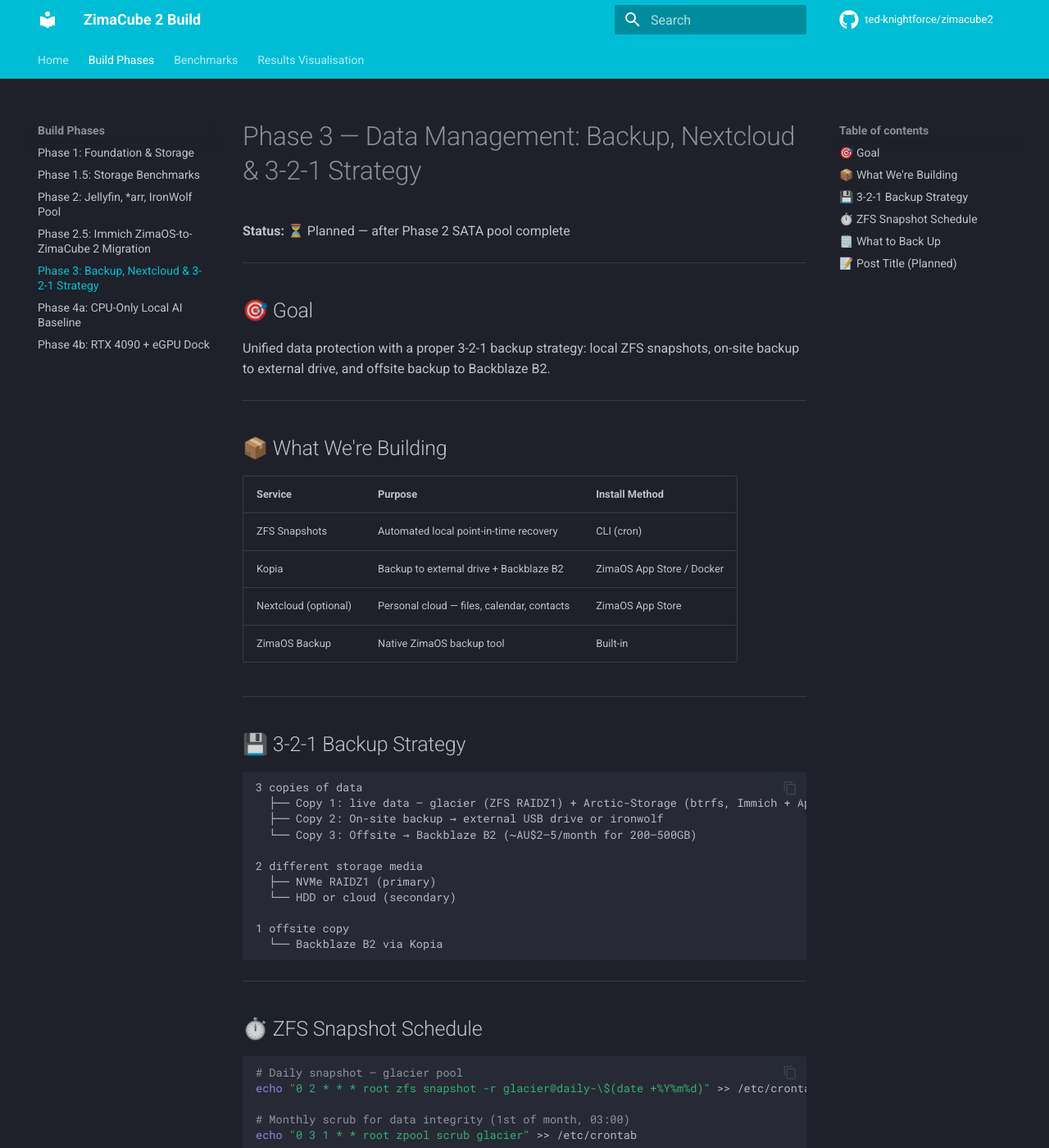
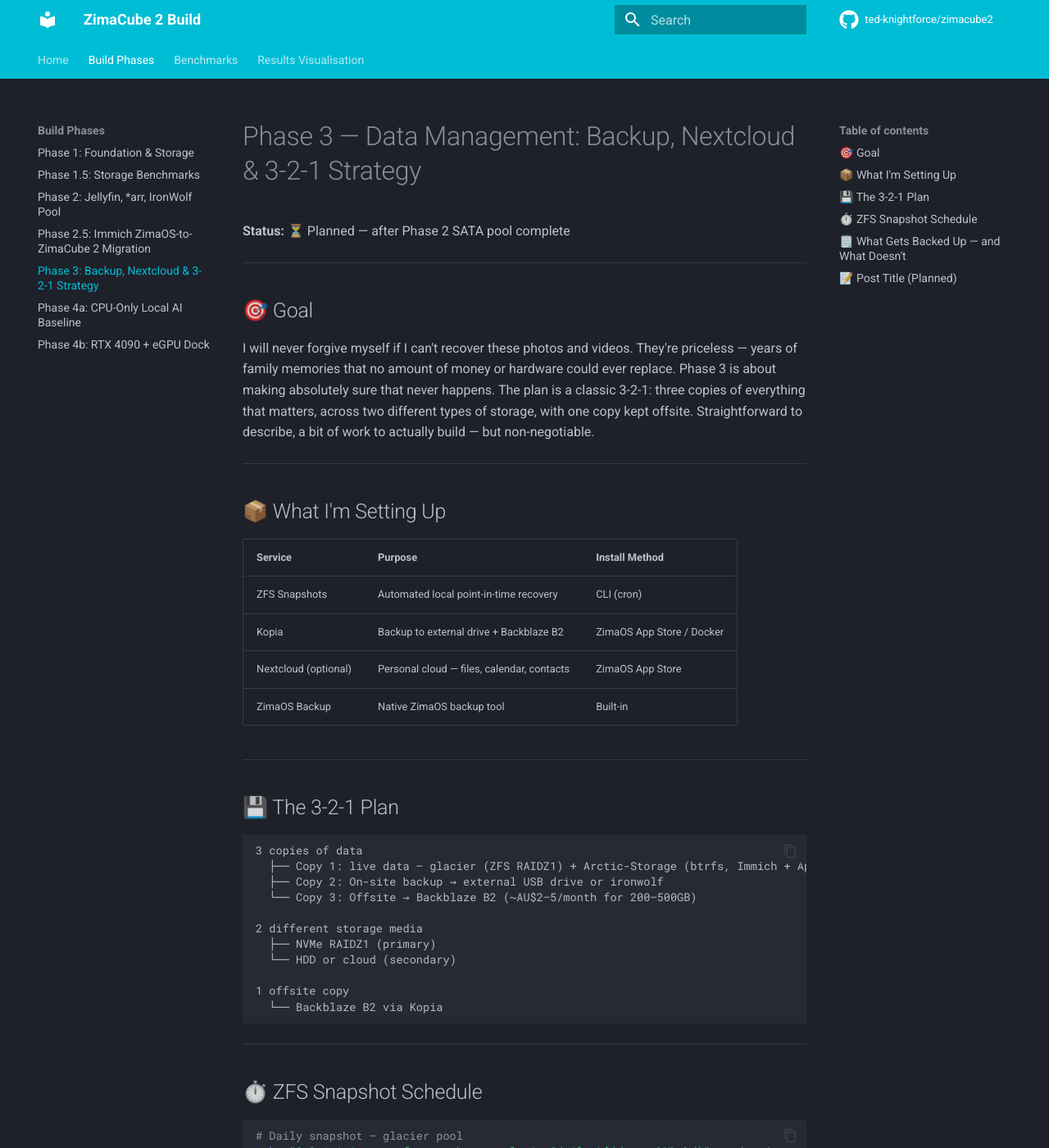
Before and after one commit to ted-knightforce/zimacube2, an MkDocs documentation site: the page built from docs/phases/03-data.md, in a window 1280 px wide and 1400 px high. Shown: the whole window at 82% size. Built offline with MkDocs 1.6.1 and Material for MkDocs 9.7.7, drawn with Linux system fonts in a browser that asks for light colours; comment, search, counter and statistics services are not loaded; some of the changed text lies outside the part shown.

Commit message:
Humanise Phase 3 tone: personal goal, section headers, backup rationale

````diff
--- a/docs/phases/03-data.md
+++ b/docs/phases/03-data.md
@@ -6,11 +6,11 @@
 
 ## 🎯 Goal
 
-Unified data protection with a proper 3-2-1 backup strategy: local ZFS snapshots, on-site backup to external drive, and offsite backup to Backblaze B2.
+I will never forgive myself if I can't recover these photos and videos. They're priceless — years of family memories that no amount of money or hardware could ever replace. Phase 3 is about making absolutely sure that never happens. The plan is a classic 3-2-1: three copies of everything that matters, across two different types of storage, with one copy kept offsite. Straightforward to describe, a bit of work to actually build — but non-negotiable.
 
 ---
 
-## 📦 What We're Building
+## 📦 What I'm Setting Up
 
 | Service | Purpose | Install Method |
 |---|---|---|
@@ -21,7 +21,7 @@
 
 ---
 
-## 💾 3-2-1 Backup Strategy
+## 💾 The 3-2-1 Plan
 
 ```
 3 copies of data
@@ -56,7 +56,9 @@
 
 ---
 
-## 🗒️ What to Back Up
+## 🗒️ What Gets Backed Up — and What Doesn't
+
+Not everything deserves a backup. Movies and TV shows are re-downloadable — wasting offsite bandwidth on them makes no sense. Ollama models are the same story. What's genuinely irreplaceable gets backed up. Everything else doesn't.
 
 **Include:**
 - `glacier/documents` — personal documents
````
